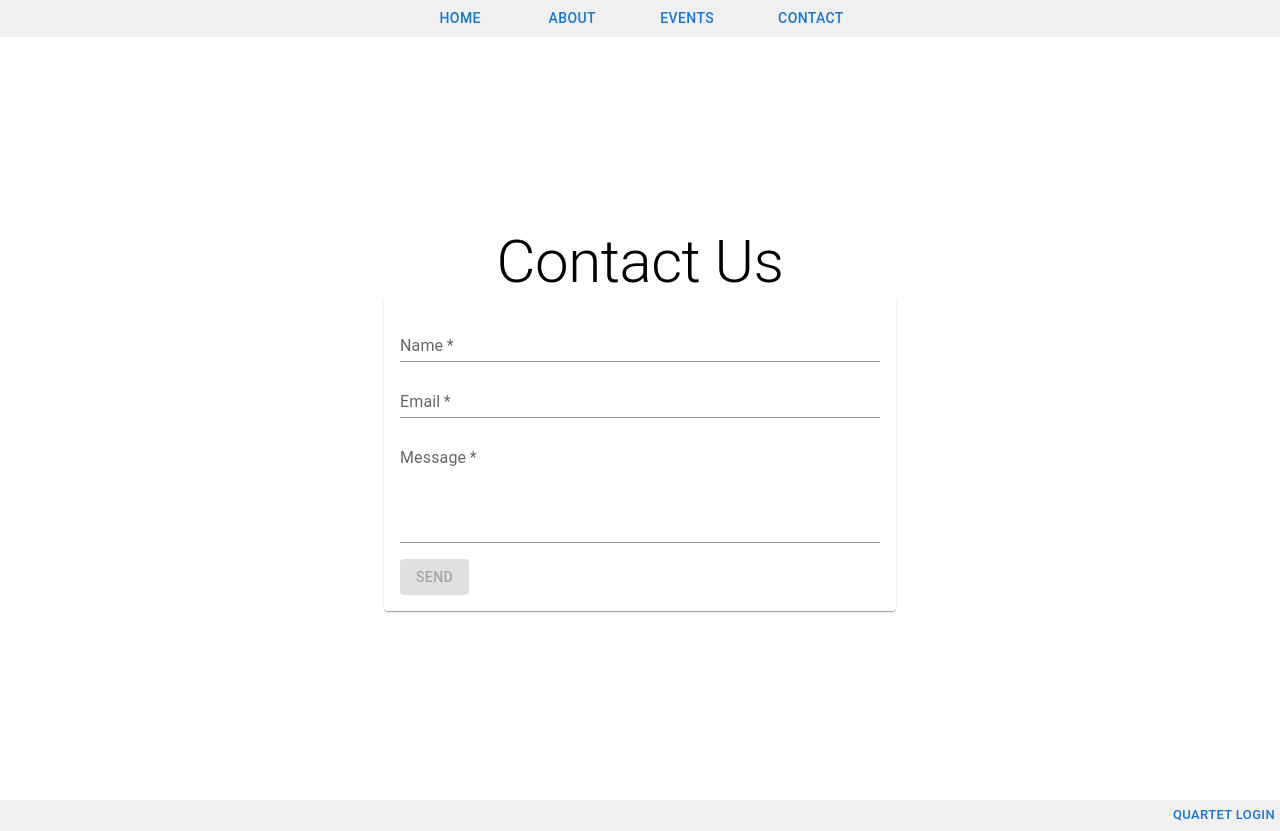
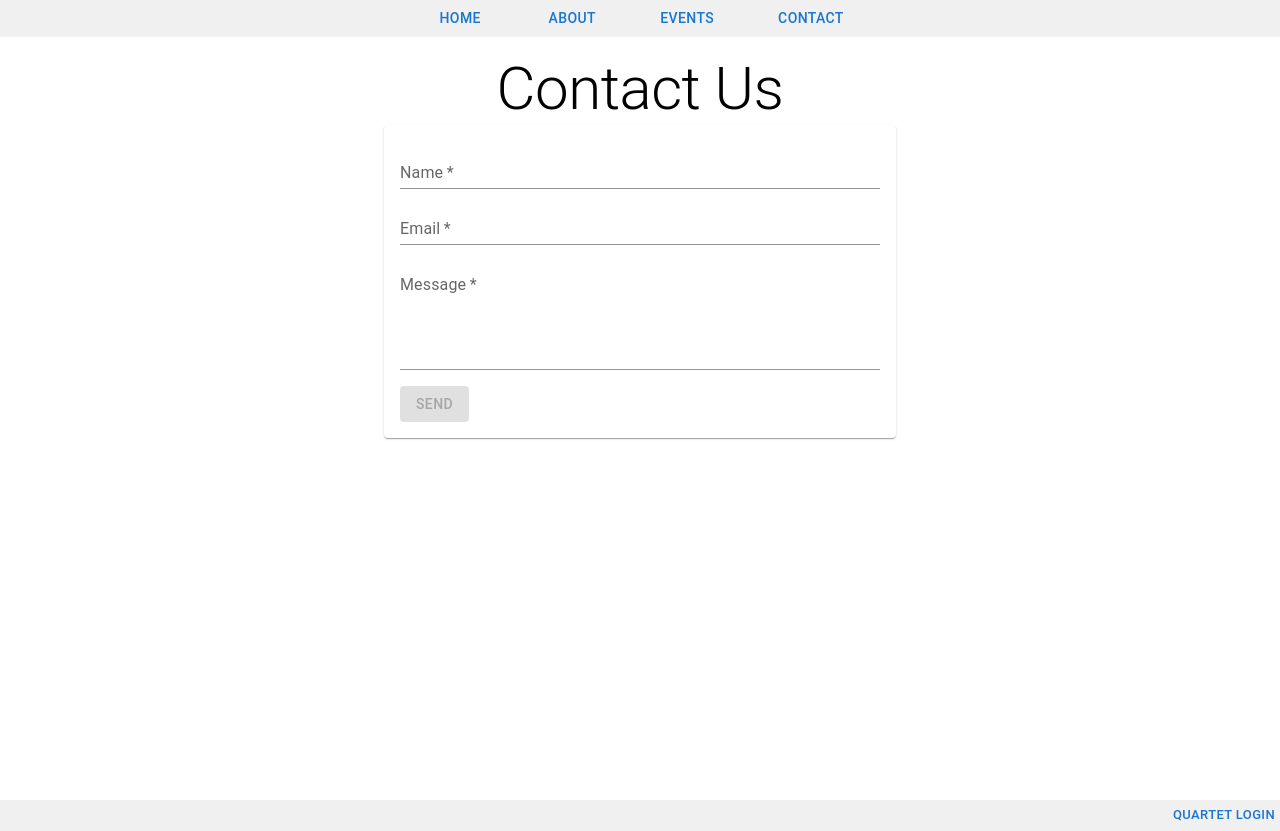
Before and after one commit to Sibelius343/uppsala-quartet, a Next.js app: page /contact in a window 1280 px wide. Built offline with nearby package versions, Linux system fonts and the light colour scheme.

Commit message:
visual tweaks

```diff
--- a/components/Layout.tsx
+++ b/components/Layout.tsx
@@ -10,9 +10,10 @@ interface LayoutProps {
 const layoutStyle: SxProps<Theme> = {
   display: 'flex',
   flexDirection: 'column',
-  justifyContent: 'center',
+  justifyContent: 'start',
   alignItems: 'center',
-  minHeight: 'calc(100vh - 36.5px)'
+  minHeight: 'calc(100vh - 36.5px)',
+  pt: 2
 }
 
 const Layout = ({ children }: LayoutProps) => {
--- a/pages/index.tsx
+++ b/pages/index.tsx
@@ -18,16 +18,17 @@ const Home: NextPage = () => {
         alignItems='center'
         width='100vw'
         minHeight='calc(100vh - 36.5px)'
-        sx={{ backgroundColor: 'lightgrey'}}
+        sx={{ backgroundColor: 'lightgrey', mt: -2 }}
       >
         <Typography
           variant='h2'
           color='#5c5c5c'
           my={4}
+          textAlign='center'
         >
           Catena String Quartet
         </Typography>
-        <Image src={'/catena-logo.jpg'} alt='Uppsala logo' height='500px' width='500px' />
+        <Image src={'/catena-logo.jpg'} alt='Catena logo' height='500px' width='500px' style={{ borderRadius: 10 }} />
       </Box>
     </>
   )
```
Also changed, not shown: public/Uppsala.png (deleted).
